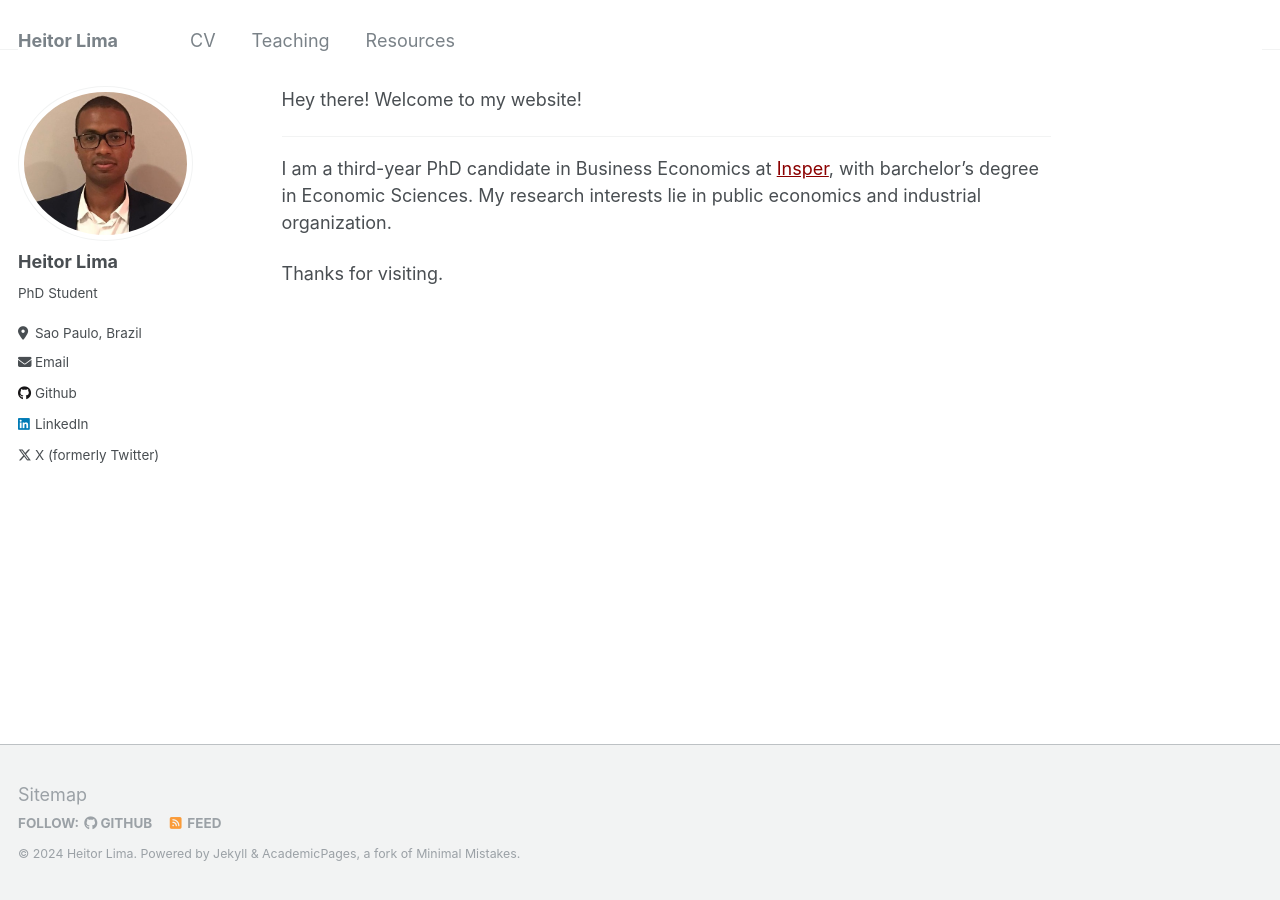
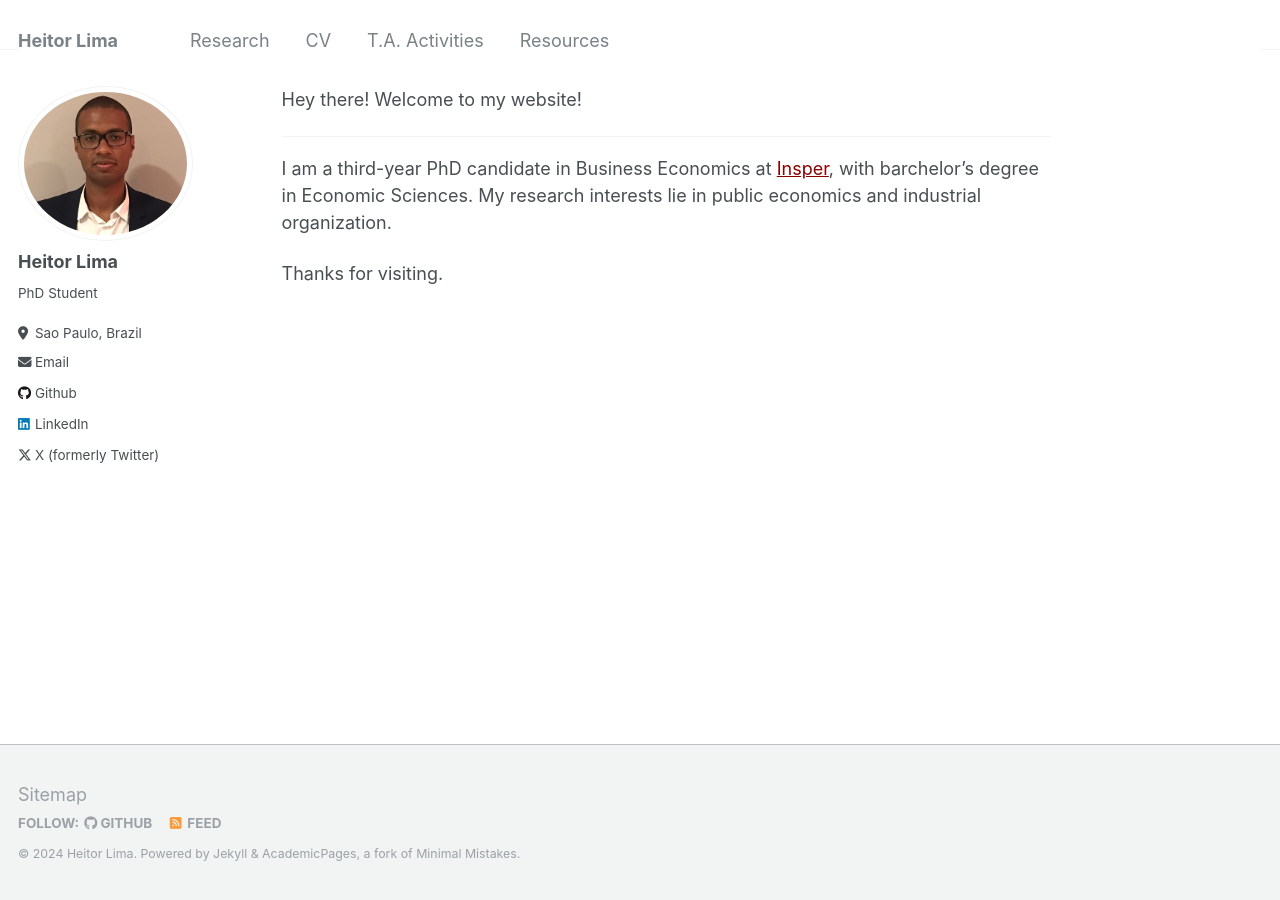
Before and after one commit to heitoraolima/heitoraolima.github.io, a Jekyll site: the page built from _pages/about.md, in a window 1280 px wide. Built offline with Jekyll 4.4.1, drawn with Linux system fonts in a browser that asks for light colours.

Commit message:
Update navigation.yml

```diff
--- a/_data/navigation.yml
+++ b/_data/navigation.yml
@@ -1,5 +1,8 @@
 # main links links
 main:
+  - title: "Research"
+    url: /research/
+
   - title: "CV"
     url: /files/cv_heitor_lima.pdf
 
@@ -9,8 +12,8 @@ main:
   #- title: "Talks"
   #  url: /talks/
 
-  - title: "Teaching"
-    url: /teaching/
+  #- title: "Teaching"
+  #  url: /teaching/
 
   #- title: "Portfolio"
   #  url: /portfolio/
@@ -21,5 +24,8 @@ main:
   #- title: "Guide"
   #  url: /markdown/
 
+  - title: "T.A. Activities"
+    url: /ta/
+
   - title: "Resources"
     url: /resources/
```
